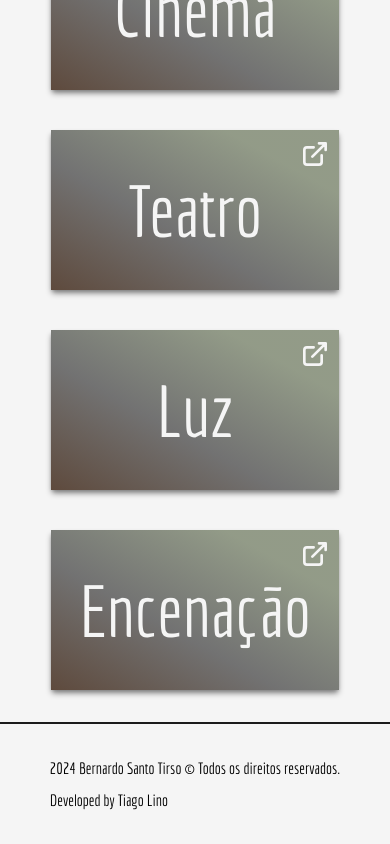
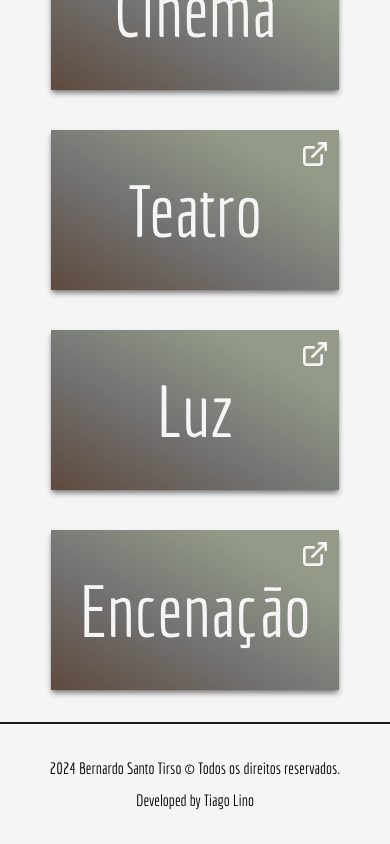
Before and after one commit to dopelyner/bernardo-santo-tirso, a Next.js app: page / in a window 390 px wide. Shown: the part 1066-1910 px from the top of the page. Built offline with nearby package versions, Linux system fonts and the light colour scheme; a web font is replaced by a local one.

Commit message:
fix: align items for small devices in footer

```diff
--- a/src/components/Footer.js
+++ b/src/components/Footer.js
@@ -15,7 +15,7 @@
              border-dark dark:border-light dark:text-light'>
 
 
-                <div className='flex flex-col items-start justify-center'>
+                <div className='flex flex-col items-start justify-center sm:items-center'>
                     <span>{new Date().getFullYear()} Bernardo Santo Tirso &copy; Todos os direitos reservados.</span>
                     <MotionLink
                         href={socialLinks.instagramDeveloper}
@@ -26,7 +26,7 @@
                     </MotionLink>
                 </div>
 
-                <div className='flex flex-wrap gap-10 items-center justify-center sm:hidden'>
+                <div className='flex flex-wrap gap-10 items-center justify-center sm:hidden lg:gap-4'>
                     <MotionLink
                         href={socialLinks.facebookURL}
                         target={'_blank'}
```
